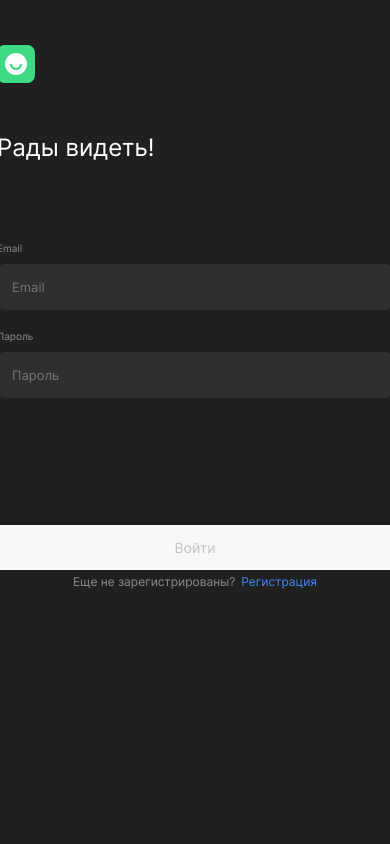
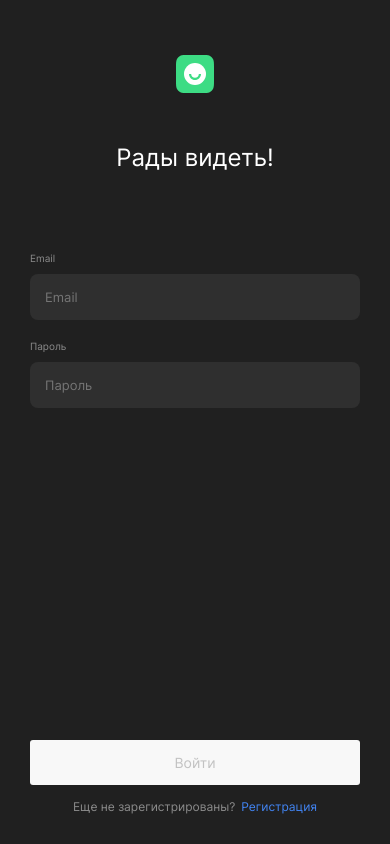
Before and after one commit to cloudninefalling/movies-explorer-frontend, a React (Create React App) app: page /signin in a window 390 px wide. Built offline with nearby package versions, Linux system fonts and the light colour scheme.

Commit message:
fix: adaptability for forms

```diff
--- a/src/components/AuthForm/AuthForm.css
+++ b/src/components/AuthForm/AuthForm.css
@@ -103,12 +103,12 @@
 }
 
 @media screen and (max-width: 450px) {
-  .auth__form {
-    max-width: 100%;
+  .auth {
+    width: 100%;
     align-items: center;
     height: 100%;
     max-height: 100%;
-    margin: 30px 0 0;
+    margin: 10px 0 0;
     box-sizing: border-box;
   }
 
@@ -122,11 +122,11 @@
     margin: 50px 0 60px;
   }
 
-  .auth__form {
-    margin: 10px;
-  }
-
   .auth__error-list {
     width: 100%;
   }
+
+  .auth__submit-btn {
+    margin-bottom: 10px;
+  }
 }
--- a/src/components/Login/Login.css
+++ b/src/components/Login/Login.css
@@ -46,7 +46,7 @@
 @media screen and (max-width: 450px) {
   .login {
     gap: 14px;
-    padding: 25px 30px 30px;
+    padding: 25px 30px 10px;
     box-sizing: border-box;
   }
 
--- a/src/components/Profile/Profile.css
+++ b/src/components/Profile/Profile.css
@@ -136,7 +136,7 @@
 }
 
 @media screen and (max-width: 900px) {
-  .profile {
+  .profile__wrapper {
     margin: auto 0;
     min-height: 510px;
     max-height: 50vh;
@@ -149,7 +149,7 @@
 }
 
 @media screen and (max-width: 500px) {
-  .profile {
+  .profile__wrapper {
     padding: 70px 30px 40px;
     max-height: 100vh;
     box-sizing: border-box;
--- a/src/components/Register/Register.js
+++ b/src/components/Register/Register.js
@@ -28,7 +28,7 @@ export default function Register() {
         />
         <div className="register__subtitle-wrapper">
           <p className="register__text">Уже зарегистрированы?</p>
-          <Link to={"/signup"} className="register__text register__link">
+          <Link to={"/signin"} className="register__text register__link">
             Войти
           </Link>
         </div>
```
